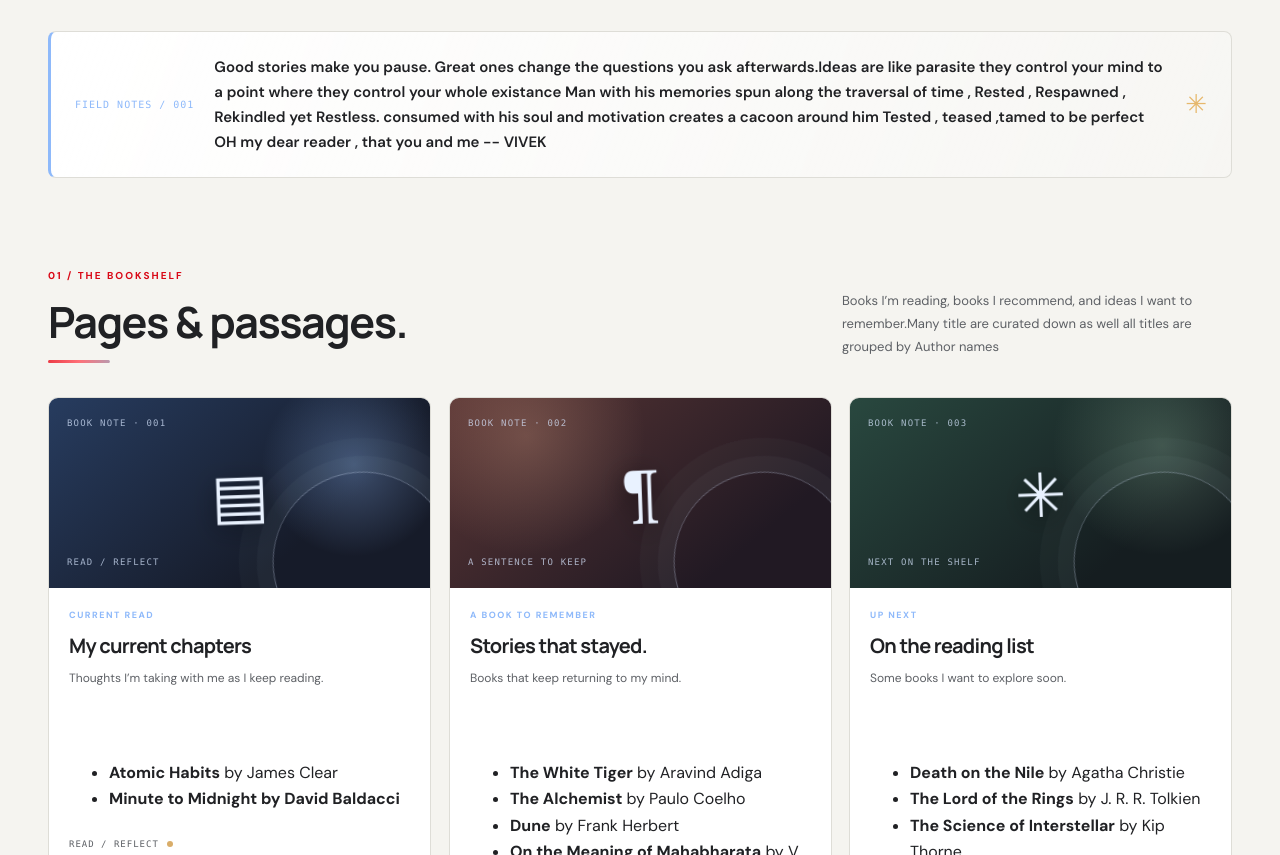
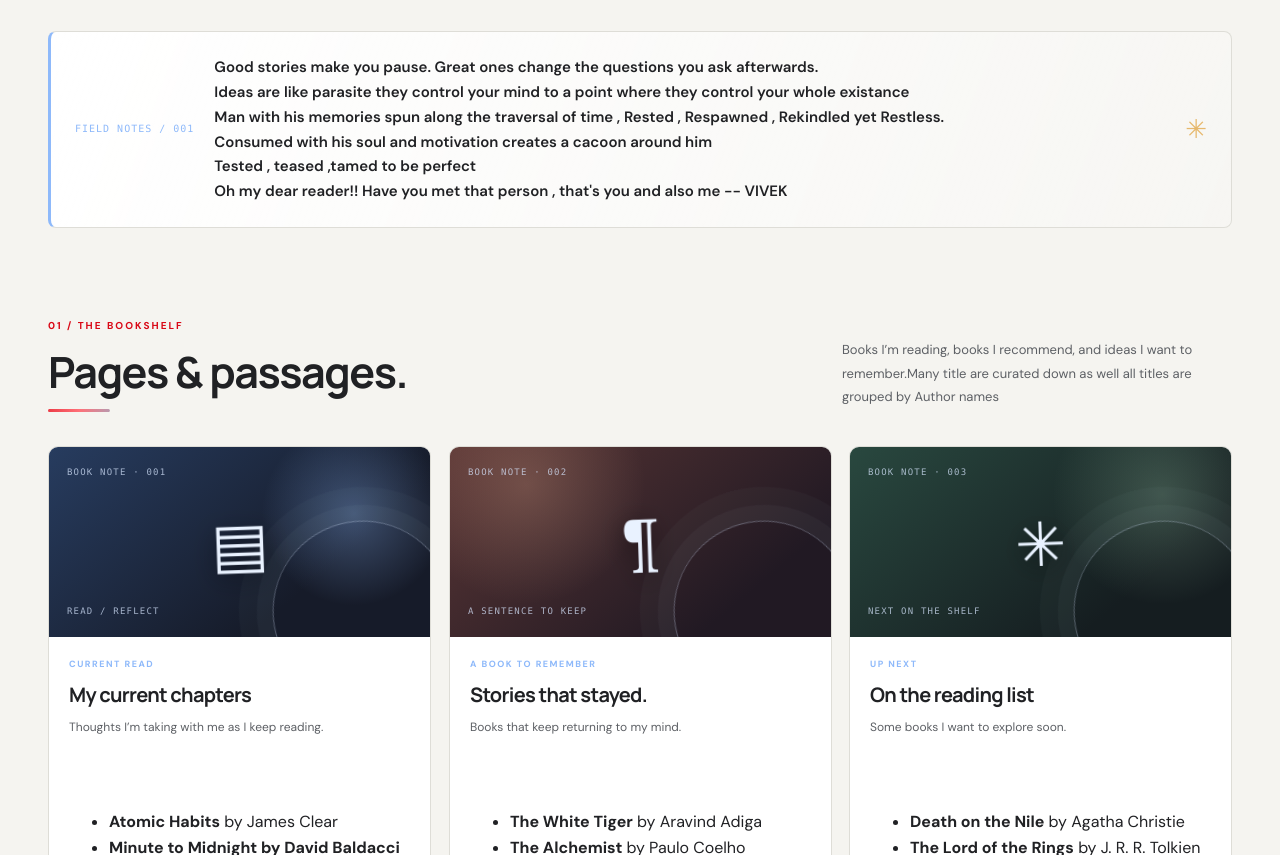
Before and after one commit to vivekanupindi/vivekanupindi.github.io, a plain HTML site: page blog.html in a window 1280 px wide. Shown: the part 899-1754 px from the top of the page. Drawn offline with Linux system fonts and the light colour scheme.

Commit message:
Revise culture note text in blog.html
Updated the paragraph text for clarity and formatting.

```diff
--- a/blog.html
+++ b/blog.html
@@ -75,11 +75,11 @@
       </div>
       <div class="culture-note-strip">
         <span class="culture-note-index">FIELD NOTES / 001</span>
-        <p>Good stories make you pause. Great ones change the questions you ask afterwards.Ideas are like parasite they control your mind to a point where they control your whole existance
-        Man with his memories spun along the traversal of time , Rested , Respawned , Rekindled yet Restless.
-        consumed with his soul and motivation creates a cacoon around him
-        Tested , teased ,tamed to be perfect
-        OH my dear reader , that you and me --  VIVEK
+        <p>Good stories make you pause. Great ones change the questions you ask afterwards.<br>Ideas are like parasite they control your mind to a point where they control your whole existance
+       <br> Man with his memories spun along the traversal of time , Rested , Respawned , Rekindled yet Restless.
+        <br>Consumed with his soul and motivation creates a cacoon around him
+        <br>Tested , teased ,tamed to be perfect
+       <br> Oh my dear reader!! Have you met that person , that's you and also me  --  VIVEK
         </p>
         <span class="culture-note-mark" aria-hidden="true">✳</span>
       </div>
```
